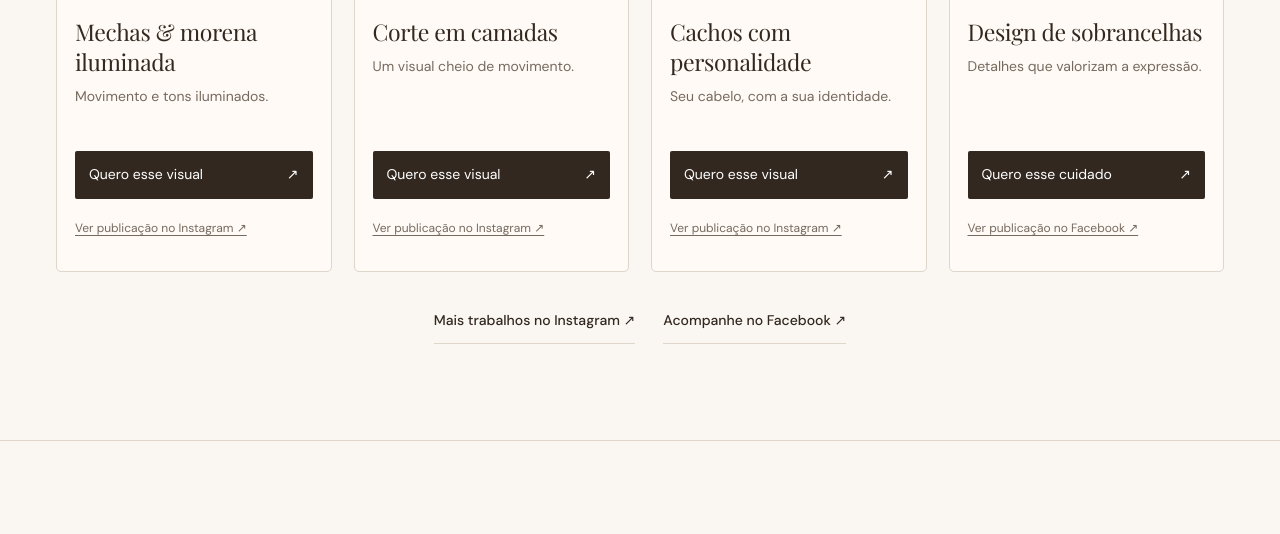
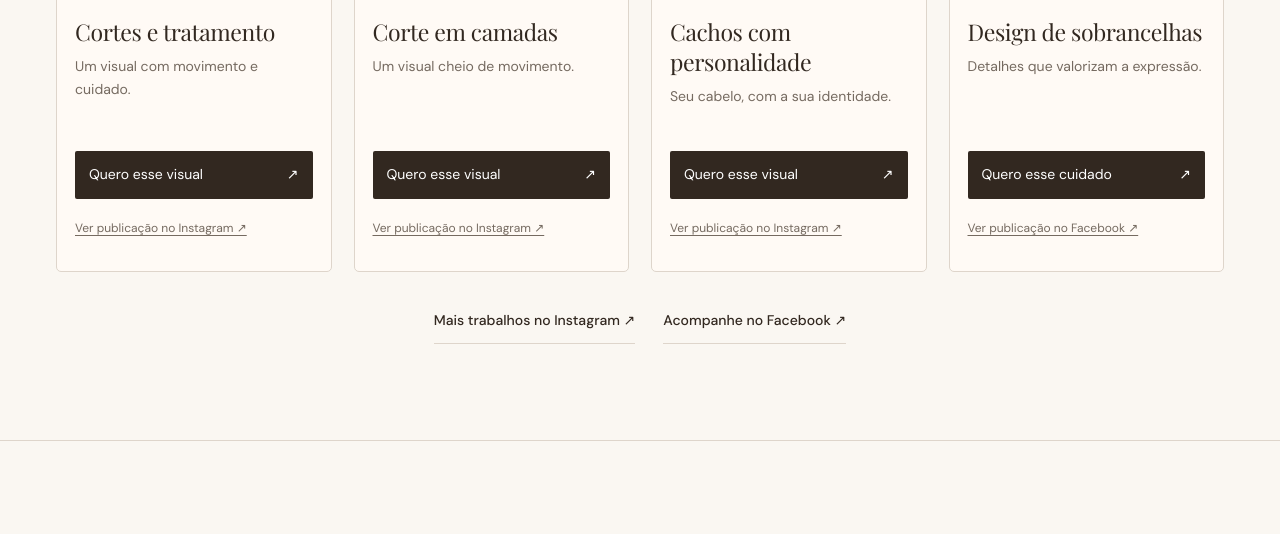
Before and after one commit to maykonlong/studio_di_catarina, a website: page index.html in a window 1280 px wide. Shown: the part 1538-2072 px from the top of the page. Drawn offline with nearby package versions, Linux system fonts and the light colour scheme; a web font is replaced by a local one.

Commit message:
Atualiza destaque de cortes na galeria

```diff
--- a/index.html
+++ b/index.html
@@ -315,8 +315,8 @@
                 <img decoding="async" src="assets/images/real/cabelo-iluminado.webp" alt="Mechas &amp; morena iluminada — trabalho publicado pelo Studio Di Catarina" width="960" height="1200" loading="lazy" />
                 <span>TRABALHO REAL DO STUDIO <span aria-hidden="true">↗</span></span>
               </a>
-              <div class="result-copy"><h3>Mechas &amp; morena iluminada</h3><p>Movimento e tons iluminados.</p>
-                <a class="result-booking" data-booking data-service="Mechas &amp; morena iluminada" data-reference="https://www.instagram.com/p/DI2fazaRByM/" href="https://wa.me/5511910618237?text=Ol%C3%A1!%20Vim%20pelo%20site%20do%20Studio%20Di%20Catarina.%20Gostaria%20de%20consultar%20valores%20e%20hor%C3%A1rios%20para%20Mechas%20%26%20morena%20iluminada.%20Refer%C3%AAncia%3A%20https%3A%2F%2Fwww.instagram.com%2Fp%2FDI2fazaRByM%2F" target="_blank" rel="noopener">Quero esse visual <span aria-hidden="true">↗</span></a>
+              <div class="result-copy"><h3>Cortes e tratamento</h3><p>Um visual com movimento e cuidado.</p>
+                <a class="result-booking" data-booking data-service="Cortes e tratamento" data-reference="https://www.instagram.com/p/DI2fazaRByM/" href="https://wa.me/5511910618237?text=Ol%C3%A1!%20Vim%20pelo%20site%20do%20Studio%20Di%20Catarina.%20Gostaria%20de%20consultar%20valores%20e%20hor%C3%A1rios%20para%20Cortes%20e%20tratamento.%20Refer%C3%AAncia%3A%20https%3A%2F%2Fwww.instagram.com%2Fp%2FDI2fazaRByM%2F" target="_blank" rel="noopener">Quero esse visual <span aria-hidden="true">↗</span></a>
                 <a class="result-source" href="https://www.instagram.com/p/DI2fazaRByM/" target="_blank" rel="noopener">Ver publicação no Instagram ↗</a>
               </div>
             </article>
```
